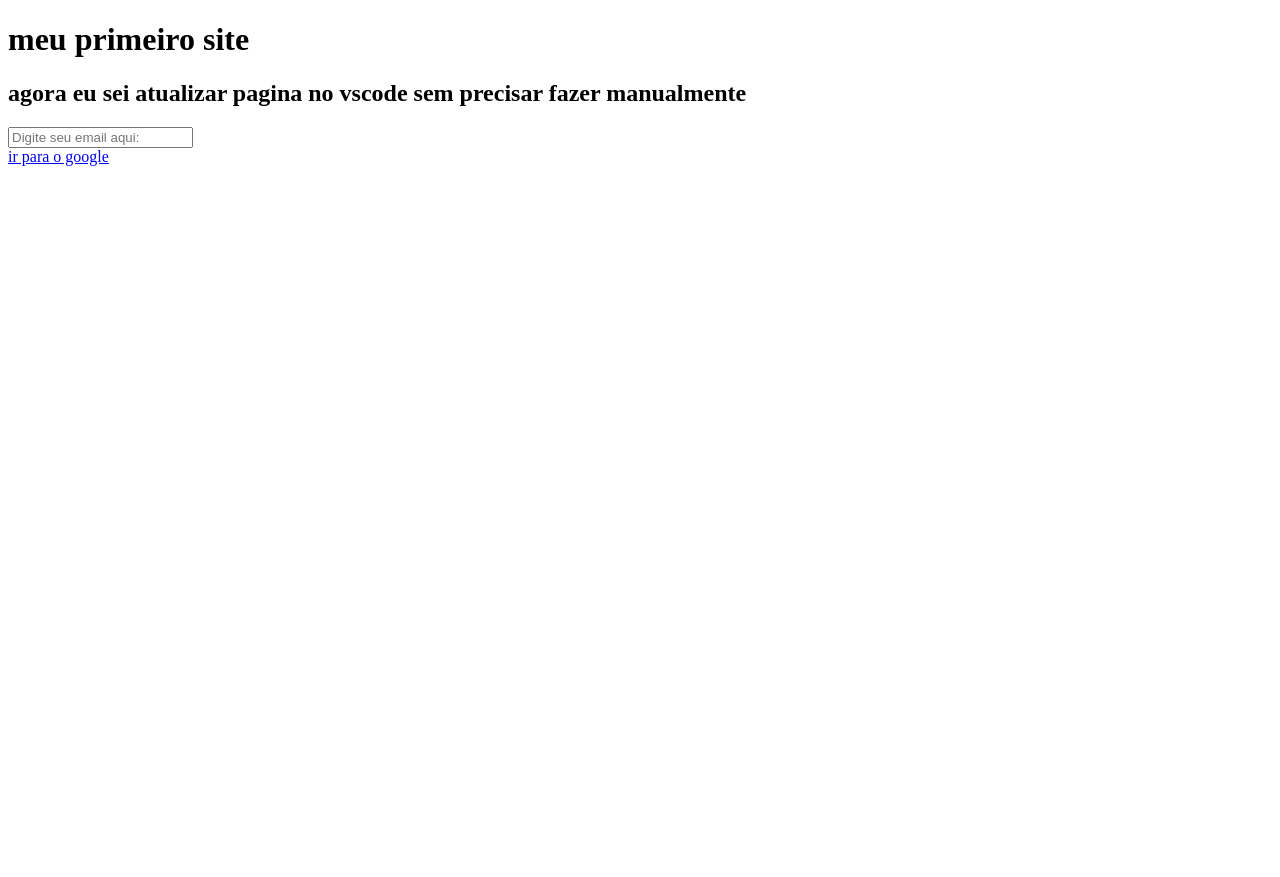
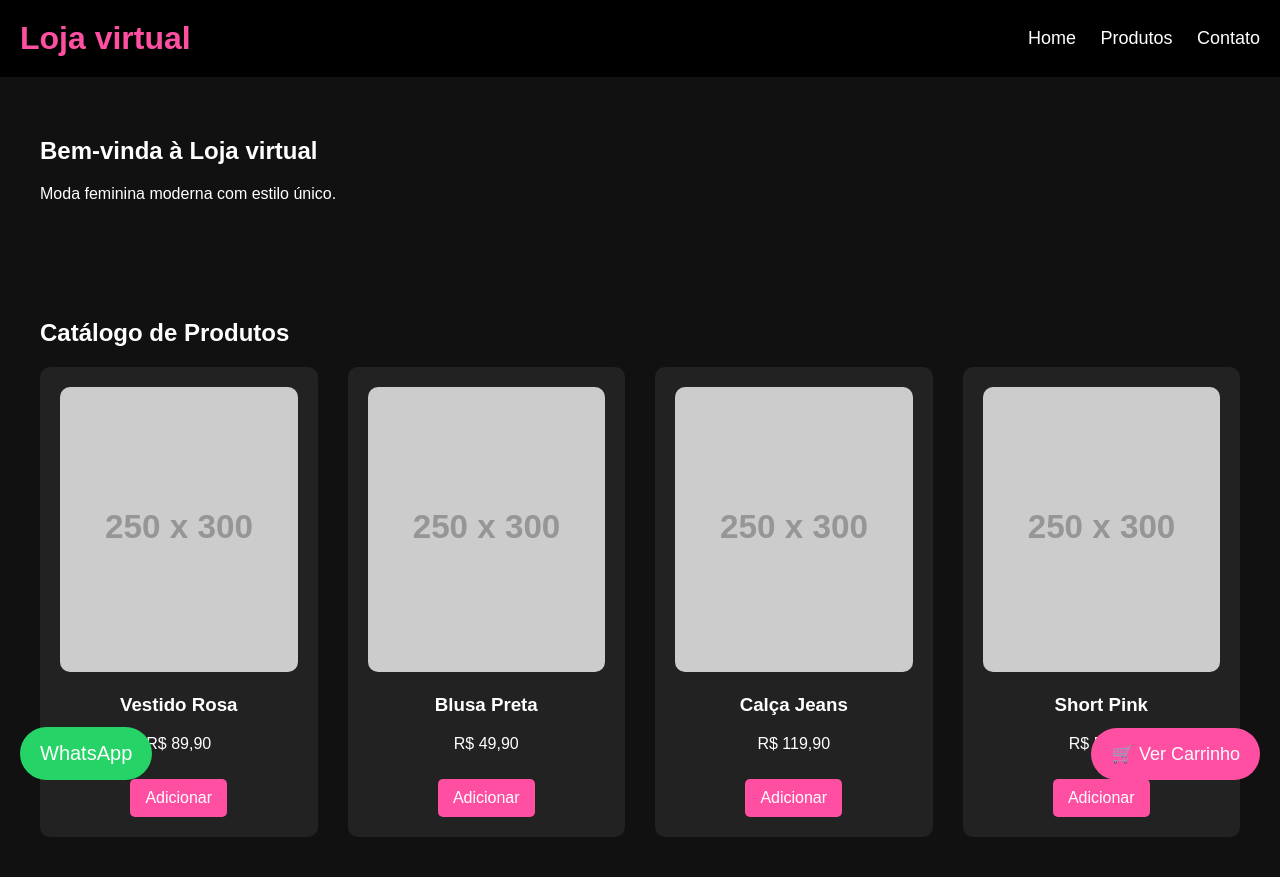
Before and after one commit to elysomsouza10-lgtm/meu-site, a plain HTML site: page index.html in a window 1280 px wide. Before the commit the page ends 800 px from the top, so only its background shows below. Drawn offline with Linux system fonts and the light colour scheme; placeholder pictures from the web are drawn by us.

Commit message:
Revamp index.html for virtual store layout
Updated the HTML structure and styling for a virtual store.

```diff
--- a/index.html
+++ b/index.html
@@ -1,17 +1,227 @@
 <!DOCTYPE html>
-<html>
+<html lang="pt-br">
 <head>
-    <title>sky tv</title>
+    <meta charset="UTF-8">
+    <title>Loja virtual</title>
+    <style>
+        body {
+            margin: 0;
+            font-family: Arial;
+            background: #111;
+            color: white;
+        }
+
+        header {
+            background: #000;
+            padding: 20px;
+            display: flex;
+            justify-content: space-between;
+            align-items: center;
+            position: sticky;
+            top: 0;
+        }
+
+        header h1 {
+            color: #ff4fa3;
+            margin: 0;
+        }
+
+        nav a {
+            color: white;
+            margin-left: 20px;
+            text-decoration: none;
+            font-size: 18px;
+        }
+
+        nav a:hover {
+            color: #ff4fa3;
+            transition: 0.3s;
+        }
+
+        .container {
+            padding: 40px;
+        }
+
+        .produtos {
+            display: grid;
+            grid-template-columns: repeat(auto-fit, minmax(250px, 1fr));
+            gap: 30px;
+        }
+
+        .card {
+            background: #222;
+            padding: 20px;
+            border-radius: 10px;
+            text-align: center;
+            transition: transform .3s;
+        }
+
+        .card:hover {
+            transform: scale(1.05);
+        }
+
+        .card img {
+            width: 100%;
+            border-radius: 10px;
+        }
+
+        button {
+            background: #ff4fa3;
+            border: none;
+            padding: 10px 15px;
+            margin-top: 10px;
+            border-radius: 5px;
+            cursor: pointer;
+            color: white;
+            font-size: 16px;
+        }
+
+        button:hover {
+            background: #ff2b8b;
+        }
+
+        /* BOTÃO VER CARRINHO */
+        #btnCarrinho {
+            position: fixed;
+            bottom: 20px;
+            right: 20px;
+            background: #ff4fa3;
+            padding: 15px 20px;
+            border-radius: 50px;
+            font-size: 18px;
+            color: white;
+            border: none;
+            cursor: pointer;
+        }
+
+        /* CARRINHO FECHADO */
+        #carrinho {
+            background: #000;
+            padding: 20px;
+            position: fixed;
+            bottom: 80px;
+            right: 20px;
+            border-radius: 10px;
+            width: 250px;
+            display: none; /* Começa escondido */
+            border: 2px solid #ff4fa3;
+        }
+
+        #carrinho h3 {
+            margin-top: 0;
+            color: #ff4fa3;
+        }
+
+        /* WHATSAPP */
+        #zap {
+            position: fixed;
+            bottom: 20px;
+            left: 20px;
+            background: #25D366;
+            padding: 15px 20px;
+            border-radius: 50px;
+            color: white;
+            font-size: 20px;
+            text-decoration: none;
+        }
+    </style>
 </head>
 <body>
-    <h1>meu primeiro site</h1>
-        <h2>agora eu sei atualizar pagina no vscode sem precisar fazer manualmente</h2>
-        <input type="email" placeholder="Digite seu email aqui:">
-        <br>
-        <a href="https:\\.www.google.com">ir para o google</a>
 
+    <!-- MENU -->
+    <header>
+        <h1>Loja virtual</h1>
+        <nav>
+            <a href="#home">Home</a>
+            <a href="#produtos">Produtos</a>
+            <a href="#contato">Contato</a>
+        </nav>
+    </header>
 
+    <div class="container" id="home">
+        <h2>Bem-vinda à Loja virtual</h2>
+        <p>Moda feminina moderna com estilo único.</p>
+    </div>
+
+    <!-- PRODUTOS -->
+    <div class="container" id="produtos">
+        <h2>Catálogo de Produtos</h2>
+
+        <div class="produtos">
+
+            <!-- Produto 1 -->
+            <div class="card">
+                <img src="https://via.placeholder.com/250x300/ff4fa3/ffffff?text=Vestido+Rosa" alt="">
+                <h3>Vestido Rosa</h3>
+                <p>R$ 89,90</p>
+                <button onclick="addCarrinho('Vestido Rosa', 89.90)">Adicionar</button>
+            </div>
+
+            <!-- Produto 2 -->
+            <div class="card">
+                <img src="https://via.placeholder.com/250x300/000000/ffffff?text=Blusa+Preta" alt="">
+                <h3>Blusa Preta</h3>
+                <p>R$ 49,90</p>
+                <button onclick="addCarrinho('Blusa Preta', 49.90)">Adicionar</button>
+            </div>
+
+            <!-- Produto 3 -->
+            <div class="card">
+                <img src="https://via.placeholder.com/250x300/333333/ffffff?text=Calça+Jeans" alt="">
+                <h3>Calça Jeans</h3>
+                <p>R$ 119,90</p>
+                <button onclick="addCarrinho('Calça Jeans', 119.90)">Adicionar</button>
+            </div>
+
+            <!-- Produto 4 -->
+            <div class="card">
+                <img src="https://via.placeholder.com/250x300/ff4fa3/ffffff?text=Short+Pink" alt="">
+                <h3>Short Pink</h3>
+                <p>R$ 59,90</p>
+                <button onclick="addCarrinho('Short Pink', 59.90)">Adicionar</button>
+            </div>
+
+        </div>
+    </div>
+
+    <!-- BOTÃO VER CARRINHO -->
+    <button id="btnCarrinho" onclick="toggleCarrinho()">🛒 Ver Carrinho</button>
+
+    <!-- CARRINHO -->
+    <div id="carrinho">
+        <h3>Carrinho</h3>
+        <div id="itens"></div>
+        <p><b>Total: R$ <span id="total">0.00</span></b></p>
+    </div>
+
+    <!-- WHATSAPP -->
+    <a id="zap" href="https://wa.me/55DDDNUMERO?text=Olá!%20Quero%20fazer%20um%20pedido." target="_blank">
+        WhatsApp
+    </a>
+
+    <script>
+        let total = 0;
+        const carrinho = document.getElementById('carrinho');
+
+        function addCarrinho(produto, preco) {
+            const lista = document.getElementById('itens');
+            const item = document.createElement('p');
+
+            item.innerText = produto + " - R$ " + preco.toFixed(2);
+            lista.appendChild(item);
+
+            total += preco;
+            document.getElementById('total').innerText = total.toFixed(2);
+        }
+
+        function toggleCarrinho() {
+            if (carrinho.style.display === "none") {
+                carrinho.style.display = "block";
+            } else {
+                carrinho.style.display = "none";
+            }
+        }
+    </script>
 
 </body>
-
 </html>
```
